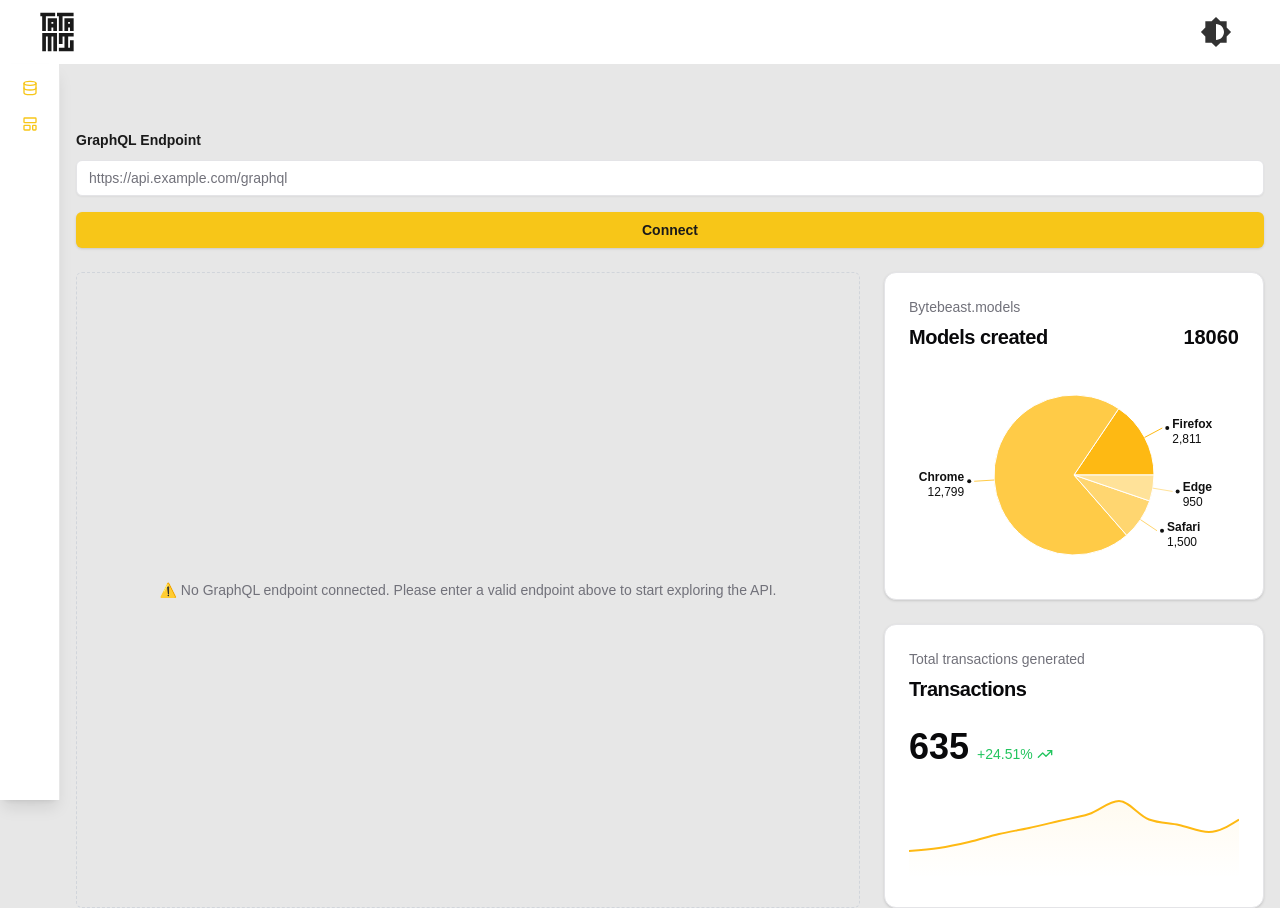
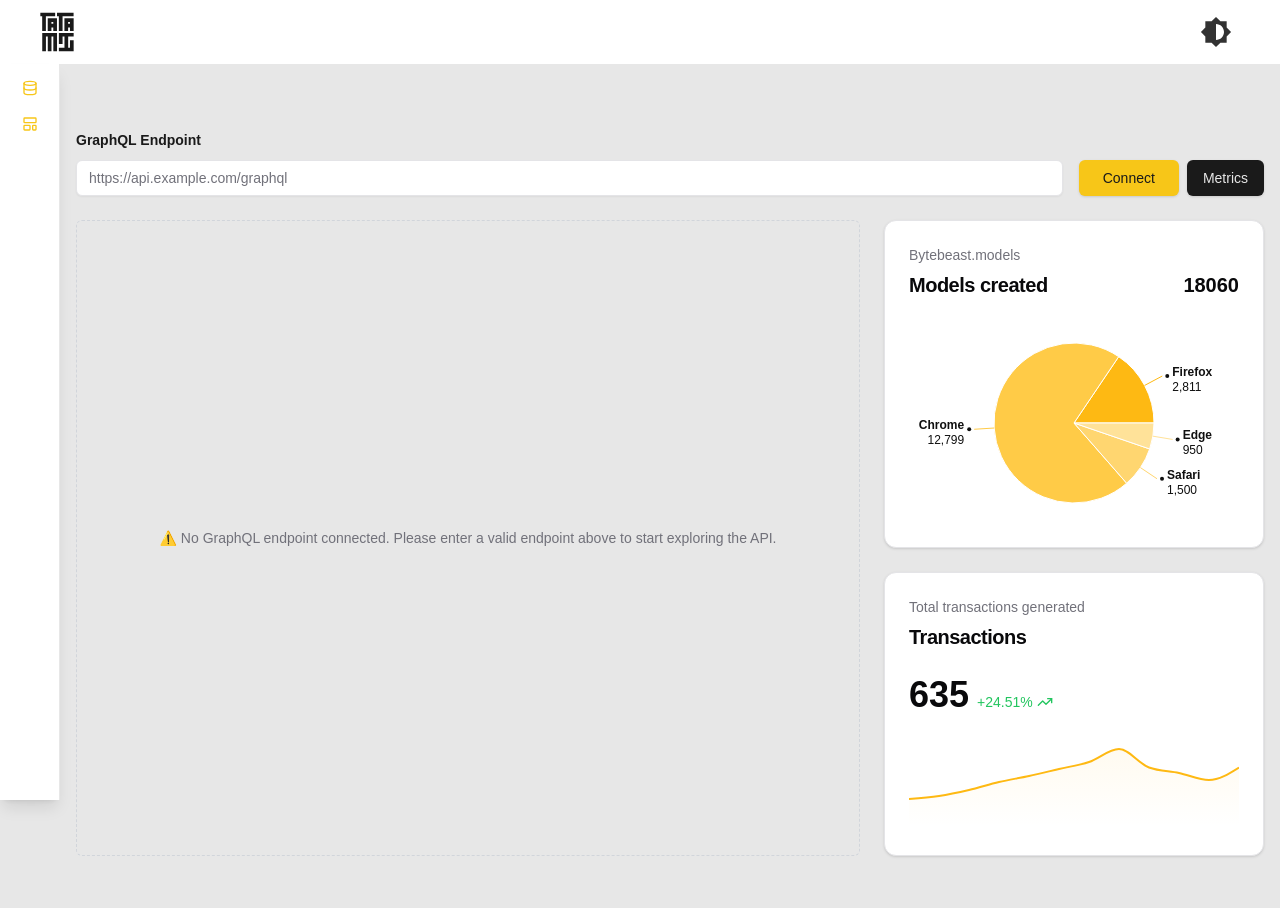
Before and after one commit to kabugatti/Tatami, a Next.js app in the folder apps/frontend/: page /app/metrics in a window 1280 px wide. After the commit the page ends 864 px from the top, so only its background shows below. Built offline with nearby package versions, Linux system fonts and the light colour scheme.

Commit message:
feat: execute all metrics queries from cartridge API on Metrics button click

```diff
--- a/apps/frontend/app/app/metrics/page.tsx
+++ b/apps/frontend/app/app/metrics/page.tsx
@@ -6,6 +6,19 @@ import { ModelsChart } from "@/components/metrics/models-chart"
 import { TransactionsChart } from "@/components/metrics/transactions-chart"
 import { useGraphQLConnection } from "@/hooks/use-graphql-connection"
 import { useToast } from "@/hooks/use-toast"
+import { createApolloClient } from "@/lib/apollo-client"
+import {
+  GET_BABY_BEASTS_PLAYERS,
+  GET_BEAST_STATUS_TOTAL_COUNT,
+  GET_BEASTS_TOTAL_COUNT,
+  GET_BEASTS_TOTAL_DATA,
+  GET_ENTITIES_TOTAL_COUNT,
+  GET_FOOD_TOTAL_COUNT,
+  GET_MODELS_TOTAL_COUNT,
+  GET_PLAYERS_TOTAL_COUNT,
+  GET_TRANSACTIONS,
+  GET_TRANSACTIONS_TOTAL_COUNT
+} from "@/lib/graphql/metrics.queries"
 
 export default function MetricsPage() {
   const { toast } = useToast()
@@ -18,9 +31,39 @@ export default function MetricsPage() {
     })
   })
 
+  const onLoadMetrics = async () => {
+    const client = createApolloClient("https://api.cartridge.gg/x/hhbbb/torii/graphql")
+
+    try {
+      const results = await Promise.all([
+        client.query({ query: GET_BABY_BEASTS_PLAYERS }),
+        client.query({ query: GET_PLAYERS_TOTAL_COUNT }),
+        client.query({ query: GET_TRANSACTIONS_TOTAL_COUNT }),
+        client.query({ query: GET_BEASTS_TOTAL_DATA }),
+        client.query({ query: GET_BEASTS_TOTAL_COUNT }),
+        client.query({ query: GET_ENTITIES_TOTAL_COUNT }),
+        client.query({ query: GET_MODELS_TOTAL_COUNT }),
+        client.query({ query: GET_FOOD_TOTAL_COUNT }),
+        client.query({ query: GET_BEAST_STATUS_TOTAL_COUNT }),
+        client.query({ query: GET_TRANSACTIONS }),
+      ])
+
+      console.log("✅ All metrics loaded")
+      results.forEach((r, i) => {
+        console.log(`📊 Query ${i + 1}`, r.data)
+      })
+    } catch (error) {
+      toast({
+        title: "Error loading metrics",
+        description: "Something went wrong while fetching metrics.",
+        variant: "destructive",
+      })
+    }
+  }
+
   return (
     <main className="space-y-6 px-4">
-      <GraphQLEndpointForm connect={connect} />
+      <GraphQLEndpointForm connect={connect} onLoadMetrics={onLoadMetrics} />
 
       <div className="grid grid-cols-1 xl:grid-cols-3 pb-4 xl:pb-0 gap-6">
         <div className="col-span-1 xl:col-span-2 row-span-2">
--- a/apps/frontend/components/metrics/graphiql-interface.tsx
+++ b/apps/frontend/components/metrics/graphiql-interface.tsx
@@ -9,7 +9,7 @@ interface GraphiQLInterfaceProps {
 export function GraphiQLInterface({ fetcher }: GraphiQLInterfaceProps) {
   if (!fetcher) {
     return (
-      <div className="h-full w-full border border-dashed border-gray-300 flex items-center justify-center rounded-md text-sm text-muted-foreground text-center px-4">
+      <div className="h-[600px] xl:h-full w-full border border-dashed border-gray-300 flex items-center justify-center rounded-md text-sm text-muted-foreground text-center px-4">
         ⚠️ No GraphQL endpoint connected. Please enter a valid endpoint above to start exploring the API.
       </div>
     )
--- a/apps/frontend/components/metrics/graphql-endpoint-form.tsx
+++ b/apps/frontend/components/metrics/graphql-endpoint-form.tsx
@@ -26,9 +26,10 @@ type FormValues = z.infer<typeof formSchema>
 
 interface GraphQLEndpointFormProps {
   connect: (endpoint: string) => void
+  onLoadMetrics: () => void
 }
 
-export function GraphQLEndpointForm({ connect }: GraphQLEndpointFormProps) {
+export function GraphQLEndpointForm({ connect, onLoadMetrics }: GraphQLEndpointFormProps) {
   const form = useForm<FormValues>({
     resolver: zodResolver(formSchema),
     defaultValues: { endpoint: '' },
@@ -39,28 +40,38 @@ export function GraphQLEndpointForm({ connect }: GraphQLEndpointFormProps) {
   }
 
   return (
-    <div className="w-full space-y-4">
+    <div className="w-full">
       <Form {...form}>
-        <form onSubmit={form.handleSubmit(onSubmit)} className="space-y-4">
+        <form onSubmit={form.handleSubmit(onSubmit)} className="flex flex-col xl:flex-row gap-4 items-start xl:items-end">
           <FormField
             control={form.control}
             name="endpoint"
             render={({ field }) => (
-              <FormItem>
+              <FormItem className="flex-1 w-full">
                 <FormLabel className="text-foreground font-semibold">GraphQL Endpoint</FormLabel>
                 <FormControl>
-                  <Input placeholder="https://api.example.com/graphql" {...field} />
+                  <Input className="text-black" placeholder="https://api.example.com/graphql" {...field} />
                 </FormControl>
                 <FormMessage />
               </FormItem>
             )}
           />
-          <Button
-            type="submit"
-            className="w-full bg-primary text-foreground font-semibold py-3 px-6 rounded-md hover:bg-primary/85"
-          >
-            Connect
-          </Button>
+
+          <div className="flex gap-2 w-full xl:w-auto">
+            <Button
+              type="submit"
+              className="w-full xl:w-auto bg-primary text-black py-3 px-6 rounded-md hover:bg-primary/85"
+            >
+              Connect
+            </Button>
+            <Button
+              type="button"
+              className="w-full xl:w-auto text-white"
+              onClick={onLoadMetrics}
+            >
+              Metrics
+            </Button>
+          </div>
         </form>
       </Form>
     </div>
--- /dev/null
+++ b/apps/frontend/lib/graphql/metrics.queries.ts
@@ -0,0 +1,113 @@
+import { gql } from "@apollo/client"
+
+export const GET_BABY_BEASTS_PLAYERS = gql`
+  query GetBabyBeastsPlayers {
+    tamagotchiPlayerModels {
+      edges {
+        node {
+          address
+          current_beast_id
+        }
+      }
+      totalCount
+    }
+  }
+`
+
+export const GET_PLAYERS_TOTAL_COUNT = gql`
+  query GetPlayersTotalCount {
+    tamagotchiPlayerModels {
+      totalCount
+    }
+  }
+`
+
+export const GET_TRANSACTIONS_TOTAL_COUNT = gql`
+  query GetTransactionsTotalCount {
+    transactions {
+      totalCount
+    }
+  }
+`
+
+export const GET_BEASTS_TOTAL_DATA = gql`
+  query GetBeastsTotalData {
+    tamagotchiBeastModels {
+      edges {
+        node {
+          beast_id
+          birth_date
+          player
+        }
+      }
+      totalCount
+    }
+  }
+`
+
+export const GET_BEASTS_TOTAL_COUNT = gql`
+  query GetBeastsTotalCount {
+    tamagotchiBeastModels {
+      totalCount
+    }
+  }
+`
+
+export const GET_ENTITIES_TOTAL_COUNT = gql`
+  query GetEntitiesTotalCount {
+    entities {
+      totalCount
+    }
+  }
+`
+
+export const GET_MODELS_TOTAL_COUNT = gql`
+  query GetModelsTotalCount {
+    entities {
+      totalCount
+    }
+  }
+`
+
+export const GET_FOOD_TOTAL_COUNT = gql`
+  query GetFoodTotalCount {
+    tamagotchiFoodModels {
+      edges {
+        node {
+          id
+          player
+        }
+      }
+      totalCount
+    }
+  }
+`
+
+export const GET_BEAST_STATUS_TOTAL_COUNT = gql`
+  query GetBeastStatusTotalCount {
+    tamagotchiBeastStatusModels {
+      edges {
+        node {
+          clean_status
+        }
+      }
+      totalCount
+    }
+  }
+`
+
+export const GET_TRANSACTIONS = gql`
+  query getTransactions {
+    transactions {
+      edges {
+        node {
+          id
+          transactionHash
+          senderAddress
+          calldata
+        }
+      }
+      totalCount
+    }
+  }
+`
```
